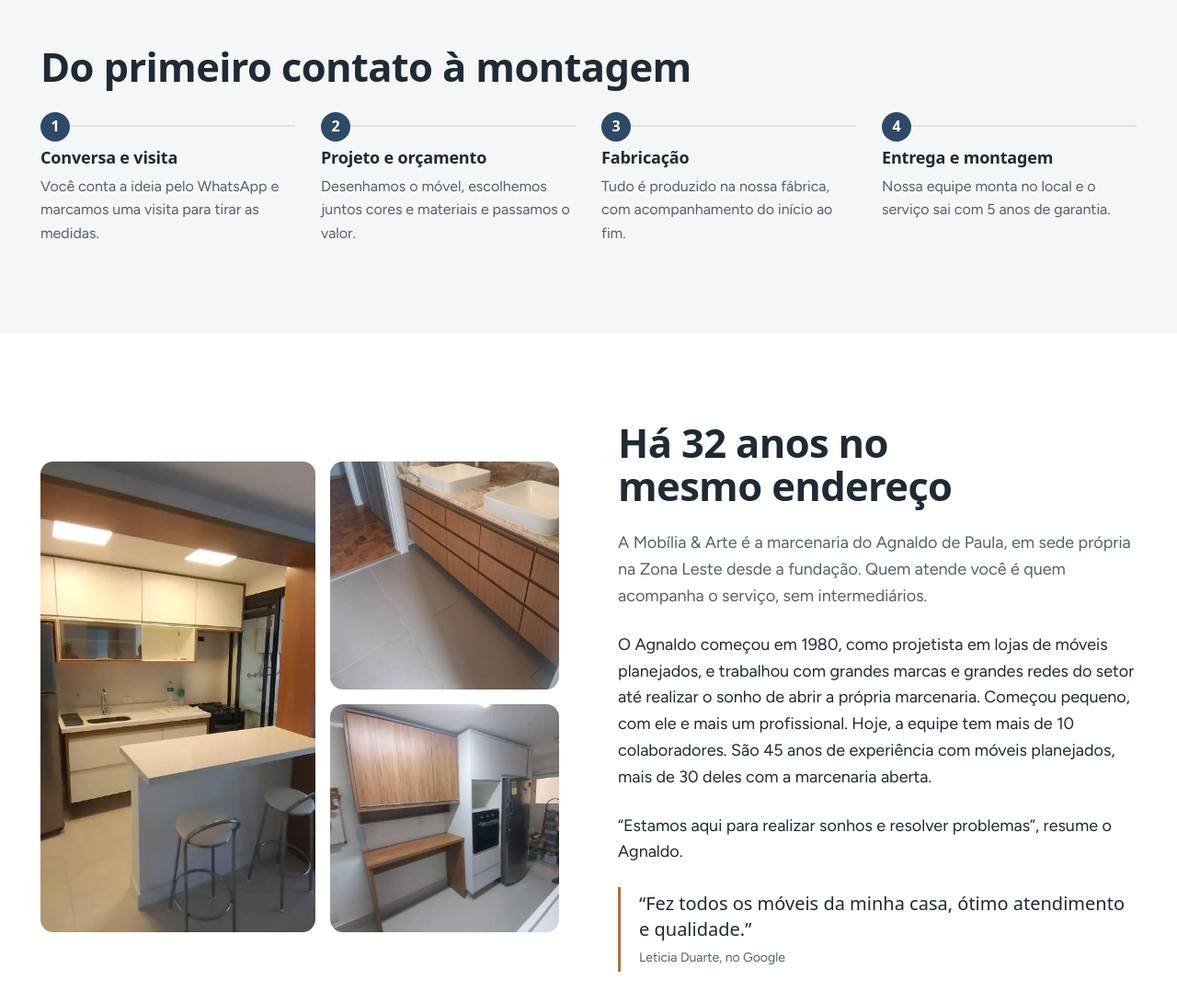
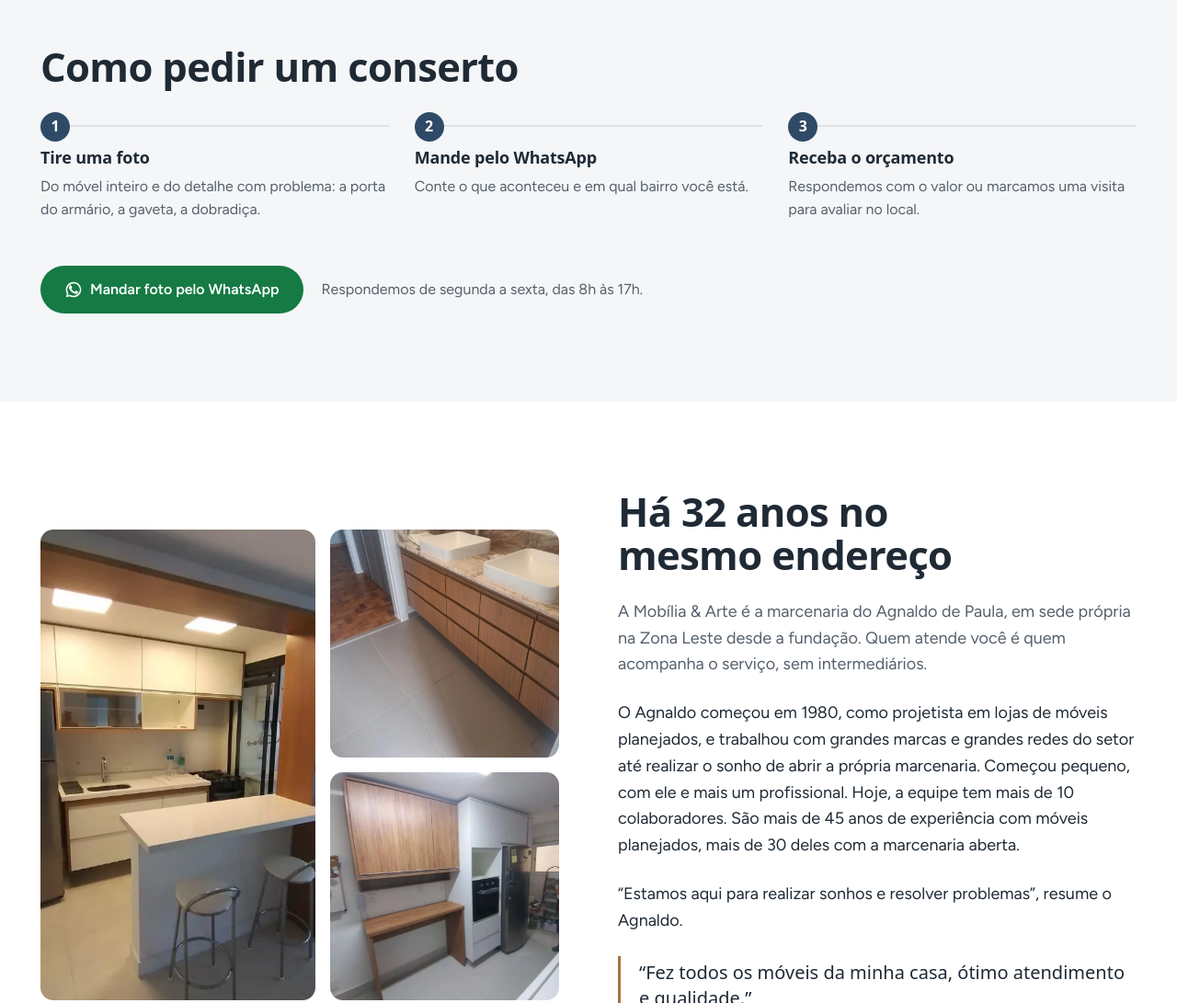
Before and after one commit to leonvrdof/mobilia-e-arte, a plain HTML site: page index.html in a window 1280 px wide. Shown: the part 4840-5931 px from the top of the page at 92% size. Drawn offline with Linux system fonts and the light colour scheme; a script that the page names is missing; a web font is replaced by a local one.

Commit message:
Página inicial mostra como pedir um conserto; processo de móvel novo vai para a página de móveis novos
Também troca '45 anos de experiência' por 'mais de 45 anos'.

Co-Authored-By: Claude Fable 5.2 <noreply@anthropic.com>
Claude-Session: https://claude.ai/code/session_01JDBuNWTbFm494KTDeCzM17

```diff
--- a/index.html
+++ b/index.html
@@ -260,13 +260,16 @@
 
   <section class="sec sec-nevoa">
     <div class="wrap">
-      <div class="sec-head"><div class="stack"><h2>Do primeiro contato à montagem</h2></div></div>
-      <ol class="passos">
-        <li><h3>Conversa e visita</h3><p>Você conta a ideia pelo WhatsApp e marcamos uma visita para tirar as medidas.</p></li>
-        <li><h3>Projeto e orçamento</h3><p>Desenhamos o móvel, escolhemos juntos cores e materiais e passamos o valor.</p></li>
-        <li><h3>Fabricação</h3><p>Tudo é produzido na nossa fábrica, com acompanhamento do início ao fim.</p></li>
-        <li><h3>Entrega e montagem</h3><p>Nossa equipe monta no local e o serviço sai com 5 anos de garantia.</p></li>
+      <div class="sec-head"><div class="stack"><h2>Como pedir um conserto</h2></div></div>
+      <ol class="passos" style="grid-template-columns:repeat(auto-fit,minmax(220px,1fr))">
+        <li><h3>Tire uma foto</h3><p>Do móvel inteiro e do detalhe com problema: a porta do armário, a gaveta, a dobradiça.</p></li>
+        <li><h3>Mande pelo WhatsApp</h3><p>Conte o que aconteceu e em qual bairro você está.</p></li>
+        <li><h3>Receba o orçamento</h3><p>Respondemos com o valor ou marcamos uma visita para avaliar no local.</p></li>
       </ol>
+      <div class="cta-linha">
+        <a class="btn btn-zap" href="https://wa.me/5511998845768?text=Ol%C3%A1%21%20Vim%20pelo%20site%20e%20quero%20um%20or%C3%A7amento%20de%20conserto%20ou%20reforma%20de%20m%C3%B3vel."><svg aria-hidden="true" width="20" height="20" viewBox="0 0 24 24" fill="currentColor"><path d="M17.5 14.4c-.3-.1-1.8-.9-2-1-.3-.1-.5-.1-.7.1-.2.3-.8 1-.9 1.2-.2.2-.3.2-.6.1-.3-.1-1.3-.5-2.4-1.5-.9-.8-1.5-1.8-1.7-2.1-.2-.3 0-.5.1-.6l.4-.5c.2-.2.2-.3.3-.5.1-.2 0-.4 0-.5l-.9-2.2c-.2-.6-.5-.5-.7-.5h-.6c-.2 0-.5.1-.8.4-.3.3-1 1-1 2.5s1.1 2.9 1.2 3.1c.1.2 2.1 3.2 5.1 4.5.7.3 1.3.5 1.7.6.7.2 1.4.2 1.9.1.6-.1 1.8-.7 2-1.4.2-.7.2-1.3.2-1.4-.1-.1-.3-.2-.6-.3zM12 2a10 10 0 0 0-8.6 15.1L2 22l5-1.3A10 10 0 1 0 12 2zm0 18.2c-1.5 0-3-.4-4.2-1.2l-.3-.2-3 .8.8-2.9-.2-.3A8.2 8.2 0 1 1 12 20.2z"/></svg>Mandar foto pelo WhatsApp</a>
+        <p class="muted">Respondemos de segunda a sexta, das 8h às 17h.</p>
+      </div>
     </div>
   </section>
 
@@ -282,7 +285,7 @@
       <div class="stack" style="gap:24px">
         <h2>Há 32 anos no mesmo endereço</h2>
         <p class="lead">A Mobília &amp; Arte é a marcenaria do Agnaldo de Paula, em sede própria na Zona Leste desde a fundação. Quem atende você é quem acompanha o serviço, sem intermediários.</p>
-        <p>O Agnaldo começou em 1980, como projetista em lojas de móveis planejados, e trabalhou com grandes marcas e grandes redes do setor até realizar o sonho de abrir a própria marcenaria. Começou pequeno, com ele e mais um profissional. Hoje, a equipe tem mais de 10 colaboradores. São 45 anos de experiência com móveis planejados, mais de 30 deles com a marcenaria aberta.</p>
+        <p>O Agnaldo começou em 1980, como projetista em lojas de móveis planejados, e trabalhou com grandes marcas e grandes redes do setor até realizar o sonho de abrir a própria marcenaria. Começou pequeno, com ele e mais um profissional. Hoje, a equipe tem mais de 10 colaboradores. São mais de 45 anos de experiência com móveis planejados, mais de 30 deles com a marcenaria aberta.</p>
         <p>“Estamos aqui para realizar sonhos e resolver problemas”, resume o Agnaldo.</p>
         <p class="citacao">“Fez todos os móveis da minha casa, ótimo atendimento e qualidade.”<br><span class="small muted" style="font-family:var(--texto-fonte)">Leticia Duarte, no Google</span></p>
       </div>
```
Also changed, not shown: moveis-novos/index.html (+12 -0 lines).
